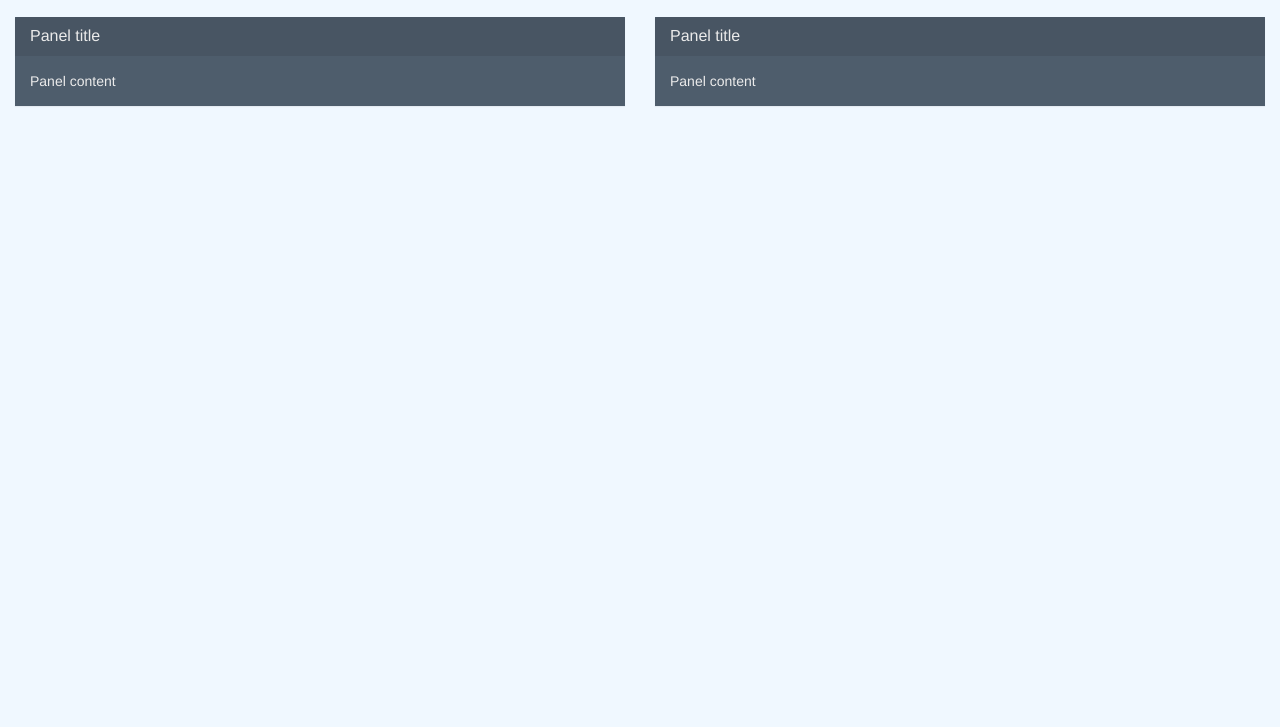
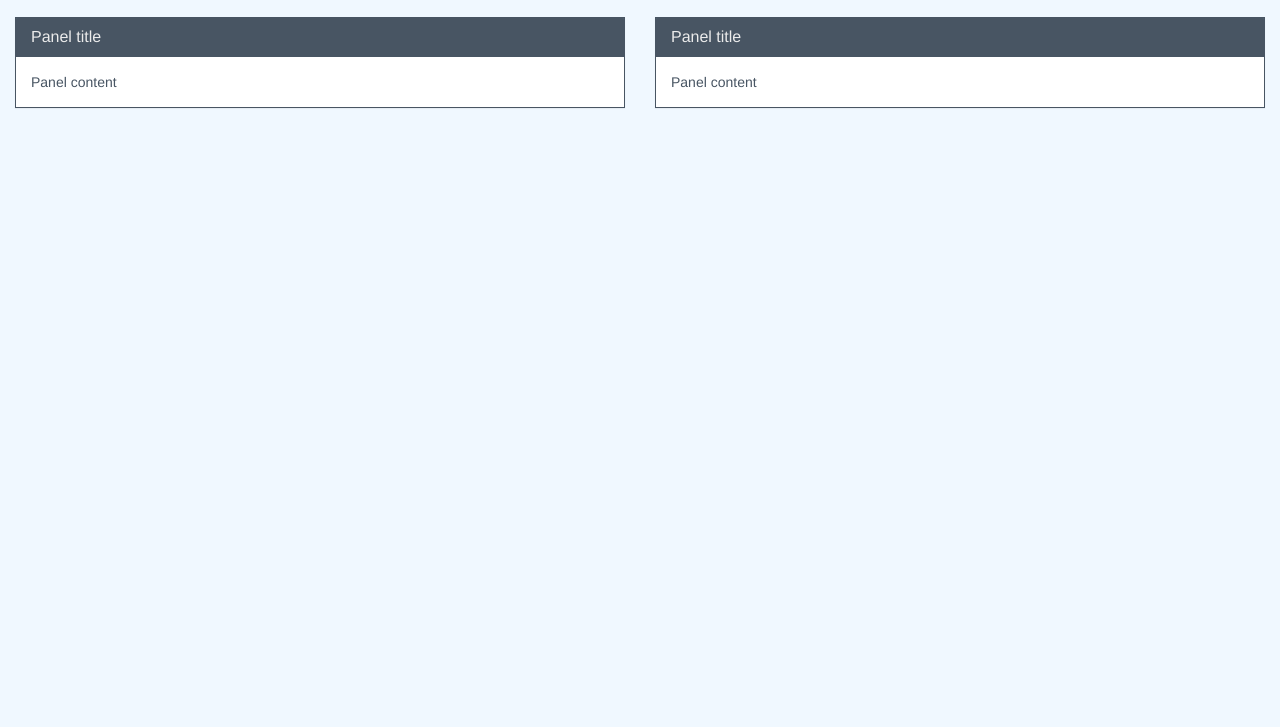
Before and after one commit to arunareddy1312/PWX, a website: page index.html in a window 1280 px wide. Shown: the part 73-800 px from the top of the page. Drawn offline with nearby package versions, Linux system fonts and the light colour scheme; a web font is replaced by a local one.

Commit message:
Added panel styling

```diff
--- a/css/style.css
+++ b/css/style.css
@@ -1,3 +1,12 @@
 body {
     background-color: aliceblue;
 }
+
+.panel.panel-default .panel-body {
+    background-color: #FFFFFF;
+    color           : #485563;
+}
+
+.panel.panel-default {
+    border: 1px solid #485563;
+}
```
